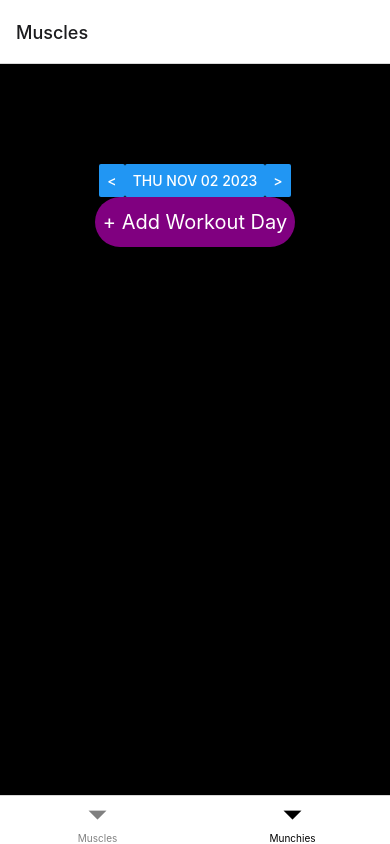
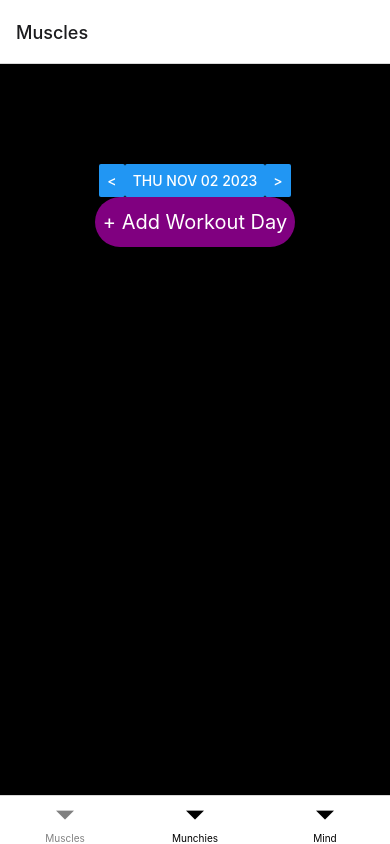
Before and after one commit to sc830/Hercules, a React Native app in the folder Hercules/: screen /Main in a window 390 px wide. Built offline with nearby package versions, Linux system fonts and the light colour scheme.

Commit message:
Added back mind tab, has errors checking main

```diff
--- a/Hercules/Views/MainTabs.js
+++ b/Hercules/Views/MainTabs.js
@@ -20,6 +20,12 @@ const WorkoutStackNavigator = () => (
     <Stack.Screen name="workoutList" component={workoutList} />
     <Stack.Screen name="addRepsWeights" component={addRepsWeights} />
   </Stack.Navigator>
+);
+
+const MindScreen = () => (
+  <View style={{ flex: 1, justifyContent: 'center', alignItems: 'center', backgroundColor: 'black' }}>
+    <Text style={{ color: 'white' }}>Mind Screen</Text>
+  </View>
 );
 
 const MunchiesScreen = () => (
@@ -45,6 +51,7 @@ const MainTabs = () => {
     >
       <Tab.Screen name="Muscles" component={WorkoutStackNavigator} />
       <Tab.Screen name="Munchies" component={MunchiesScreen} />
+      <Tab.Screen name="Mind" component={MindScreen} />
     </Tab.Navigator>
   );
 };
```
